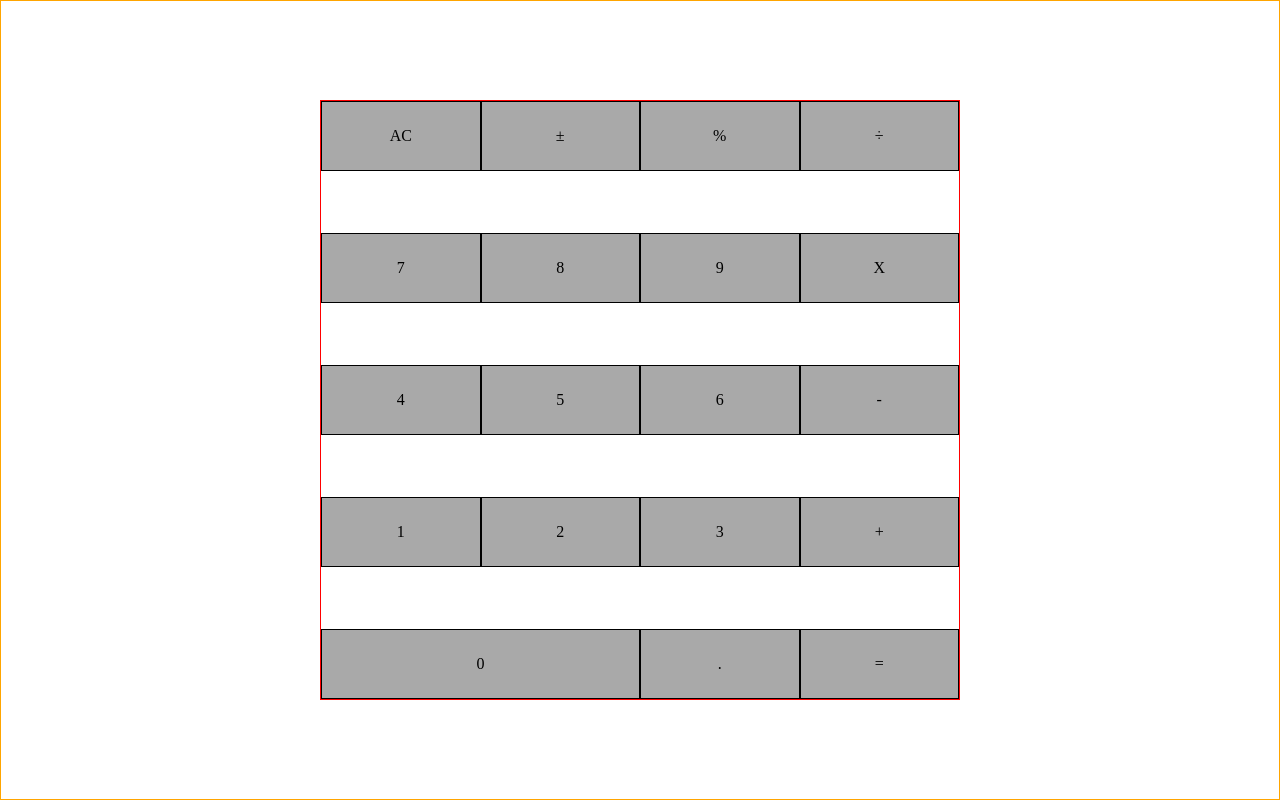
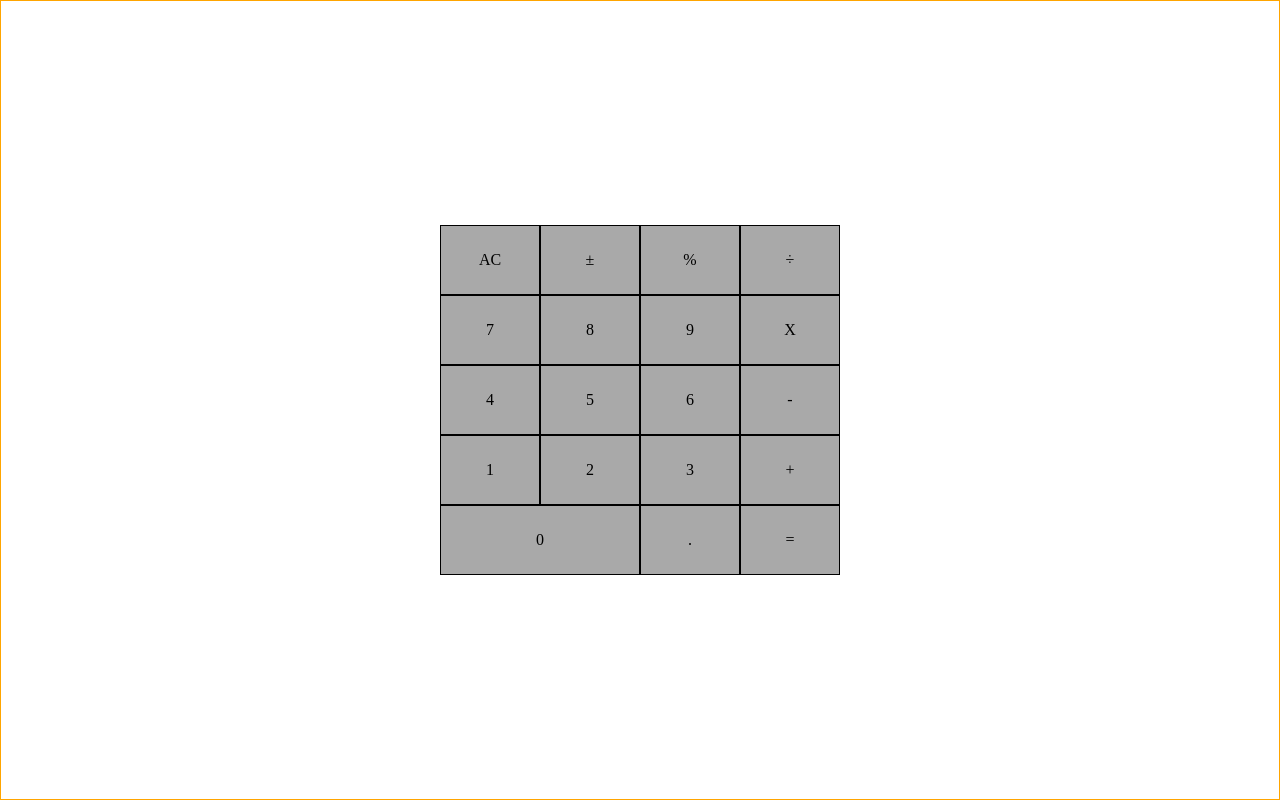
Before and after one commit to nevtay/calculator-react, a React (Vite) app: page / in a window 1280 px wide. Built offline with nearby package versions, Linux system fonts and the light colour scheme.

Commit message:
set width to fixed width for consistent viewing

```diff
--- a/src/components/Display.css
+++ b/src/components/Display.css
@@ -1,8 +1,5 @@
 #calculator {
-  border: 1px solid red;
   display: flex;
-  width: 50vw;
-  height: 75vh;
+  min-width: 400px;
   flex-flow: column wrap;
-  justify-content: space-between;
 }
```
